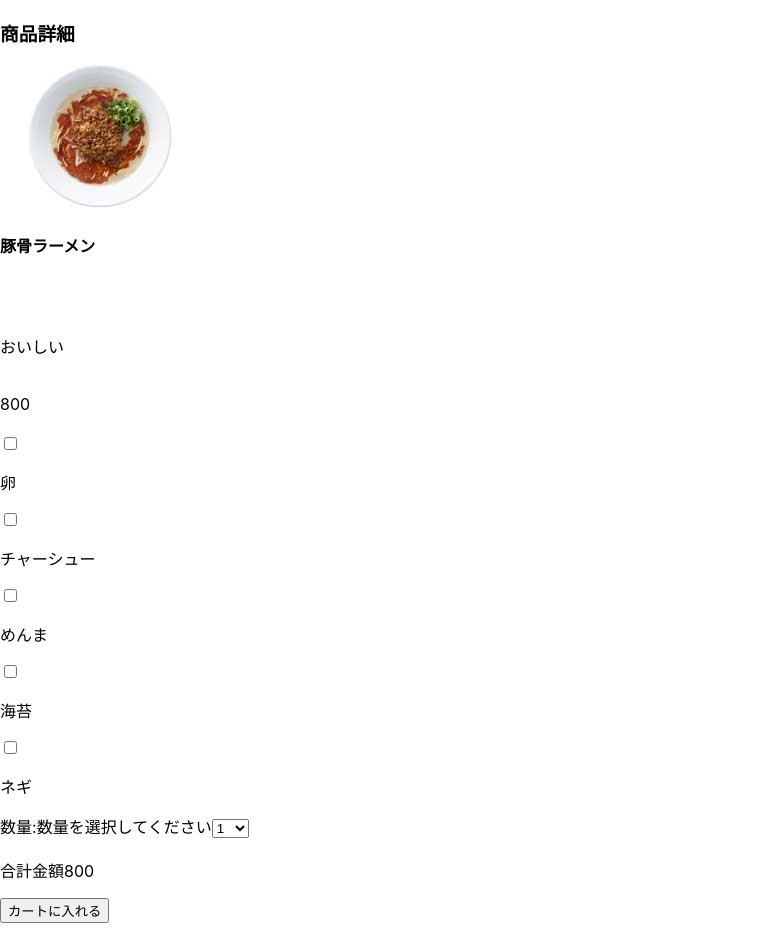
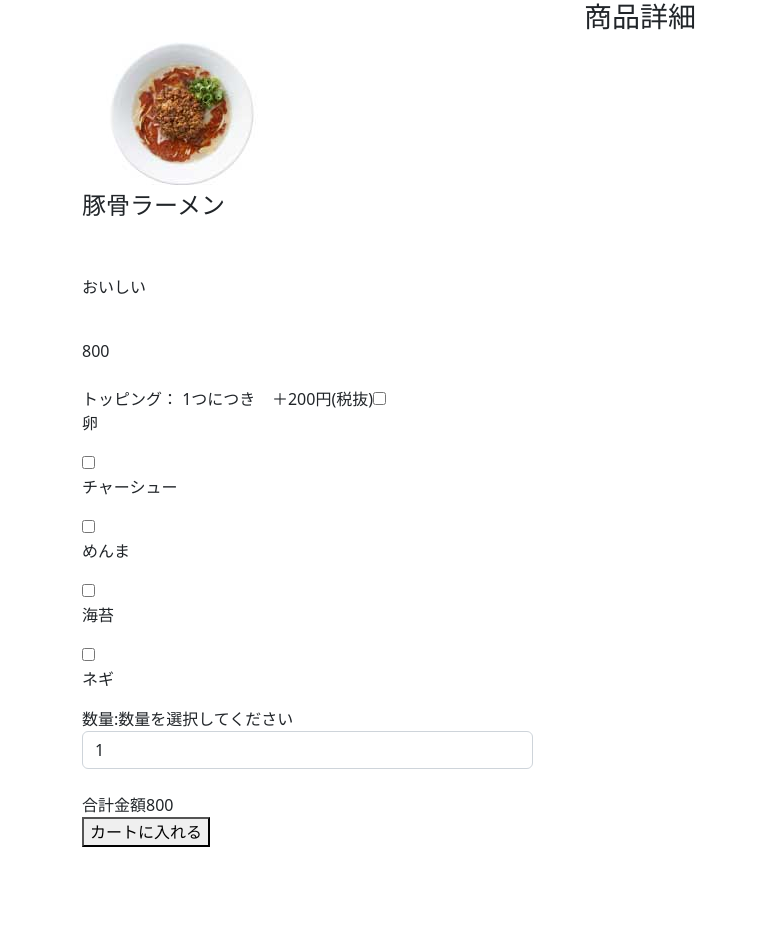
Before and after one commit to watanabekanako/ec-202207d, a Next.js app: page /items/1 in a window 1280 px wide. Shown: the whole page, without its empty margins (0-757 px from the left). After the commit the page ends 863 px from the top, so only its background shows below. Built offline with nearby package versions, Linux system fonts and the light colour scheme; data requests are answered from the project's data file.

Commit message:
オプション機能追加しました。0902

```diff
--- a/src/pages/items/[id].tsx
+++ b/src/pages/items/[id].tsx
@@ -5,7 +5,7 @@ import { useRouter } from 'next/router';
 import Image from 'next/image';
 import Head from 'next/head';
 import React from 'react';
-
+import 'bootstrap/dist/css/bootstrap.min.css';
 export async function getStaticProps({ params }: any) {
   const res = await fetch(
     `http://localhost:8000/items/${params.id} `
@@ -49,11 +49,14 @@ export default function ItemDetail({ items, options }: any) {
   const [nameText, setNameText] = useState(items.name);
   const [descText, setDescText] = useState(items.description);
   const [priceText, setPriceText] = useState(items.price);
+  const [idText, setIdText] = useState(items.id);
   const [imgText, setImgText] = useState(items.img);
   const [count, setCount] = useState(1);
-  const [selectOptions, setSelectOptions] = useState({});
+  // const [selectOptions, setSelectOptions] = useState({});
+  const [optionPrice, setOptionPrice] = useState(0);
   // const total = num;
-  const total = count * priceText;
+  // const total = count * priceText;
+  const total = count * priceText + optionPrice;
   /*
 チェックボックスがチェックされたらオプションの合計金額をだす
 初期表示がチェックがついているかいないかの確認
@@ -64,14 +67,12 @@ export default function ItemDetail({ items, options }: any) {
   // }
   // let optionTotalPrice = 0;
   // for (const id in selectOptions) {
-  //   // selectOptions[??]の値がtrueの場合にのみ値段を加算する
   //   if (selectOptions[id]) {
   //     optionTotalPrice += selectOptions[id];
   //   }
   // }
 
-  // カートへのボタン
-  const onClickCart = () => {
+  const onClickCreate = () => {
     return fetch('http://localhost:8000/cartItems', {
       method: 'POST',
       headers: { 'Content-type': 'application/json' },
@@ -80,9 +81,9 @@ export default function ItemDetail({ items, options }: any) {
         name: nameText,
         price: priceText,
         quantity: count,
-        options: selectOptions,
+        options: options.name,
         subtotal: total,
-        id: items.id,
+        // id: idText,
       }),
     })
       .then((res) => res.json)
@@ -92,15 +93,19 @@ export default function ItemDetail({ items, options }: any) {
   };
 
   return (
+    <div className="container">
       <form action="cart_list.html">
         <div className="row">
           <div className="col-xs-offset-2 col-xs-8">
             <h3 className="text-center">商品詳細</h3>
             <div className="row">
               <div className="col-xs-5">
-              <p className="img-responsive img-rounded item-img-center">
-                <Image src={imgText} width={200} height={143} />
-              </p>
+                <Image
+                  src={imgText}
+                  width={200}
+                  height={143}
+                  className="img-responsive img-rounded item-img-center"
+                />
               </div>
 
               <div className="col-xs-5">
@@ -134,6 +139,11 @@ export default function ItemDetail({ items, options }: any) {
                   <div className="row">
                     <div className="col-sm-12">
                       <div className="col-sm-12">
+                        <label className="inputResponsibleCompany">
+                          トッピング：&nbsp;1つにつき
+                          <span>&nbsp;&nbsp;</span>
+                          &nbsp;&nbsp;＋200円(税抜)
+                        </label>
                         {options.map((option: any, index: any) => {
                           return (
                             <>
@@ -142,20 +152,18 @@ export default function ItemDetail({ items, options }: any) {
                                 type="checkbox"
                                 value="{option.price}"
                                 className="checks"
-                              onChange={(e) => {
-                                // const optionId = option.price;
-                                // const checked =
-                                //   e.currentTarget.checked;
-                                // console.log(optionId, checked);
-                                // optionChanged(optionId, checked);
-                                // console.log(
-                                //   option.name,
-                                //   e.currentTarget.checked
-                                // );
+                                // onChange={(e) => {
+                                onClick={() => {
+                                  setOptionPrice(200 + optionPrice);
                                 }}
                               />
 
-                            <p key={index}>{option.name}</p>
+                              <p
+                                className="checkbox-inline"
+                                key={index}
+                              >
+                                {option.name}
+                              </p>
                               <p key={index}>{option.price}</p>
                             </>
                           );
@@ -177,7 +185,10 @@ export default function ItemDetail({ items, options }: any) {
                       </label>
                       <select
                         name=""
-                      onChange={(e: any) => setCount(e.target.value)}
+                        className="form-control"
+                        onChange={(e: any) =>
+                          setCount(e.target.value)
+                        }
                       >
                         <option value="1">1</option>
                         <option value="2">2</option>
@@ -201,10 +212,10 @@ export default function ItemDetail({ items, options }: any) {
             <div className="row">
               <div className="col-xs-offset-2 col-xs-10">
                 <div className="form-group">
-                {/* <div id="total-price"> */}
+                  <span id="total-price">
                     合計金額
                     {total}
-                {/* </div> */}
+                  </span>
                 </div>
               </div>
             </div>
@@ -213,18 +224,10 @@ export default function ItemDetail({ items, options }: any) {
                 <div className="form-group">
                   <p>
                     <Link href="http://localhost:3000/items/cartPage">
-                    <button
-                      className="form-control btn btn-warning btn-block"
-                      onClick={() => onClickCart()}
-                    >
+                      <button onClick={() => onClickCreate()}>
                         カートに入れる
                       </button>
                     </Link>
-                  {/* <input
-                    className="form-control btn btn-warning btn-block"
-                    type="submit"
-                    value="カートに入れる"
-                  /> */}
                   </p>
                 </div>
               </div>
@@ -232,5 +235,6 @@ export default function ItemDetail({ items, options }: any) {
           </div>
         </div>
       </form>
+    </div>
   );
 }
```
Lines whose indentation alone changed are shown as unchanged.
